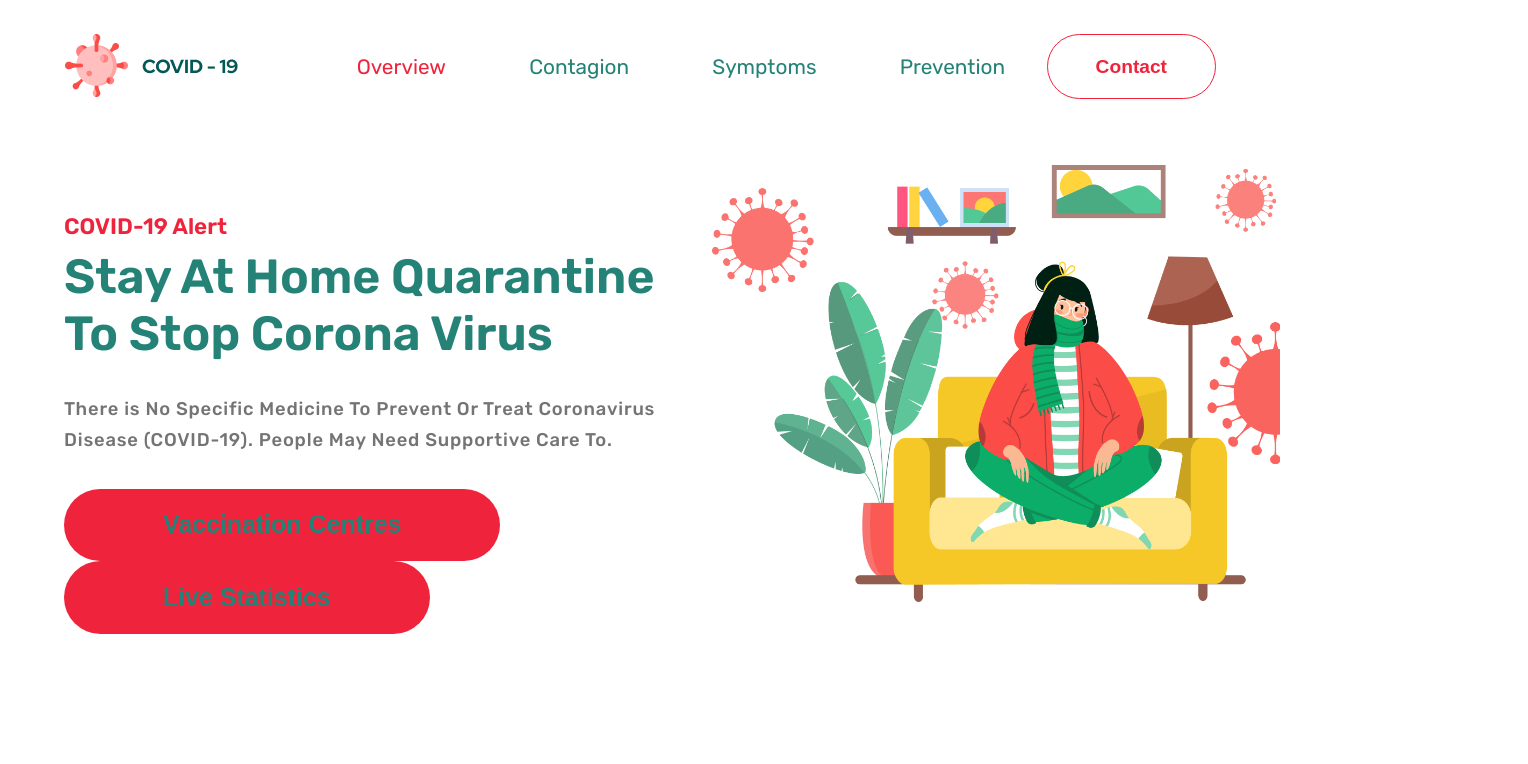
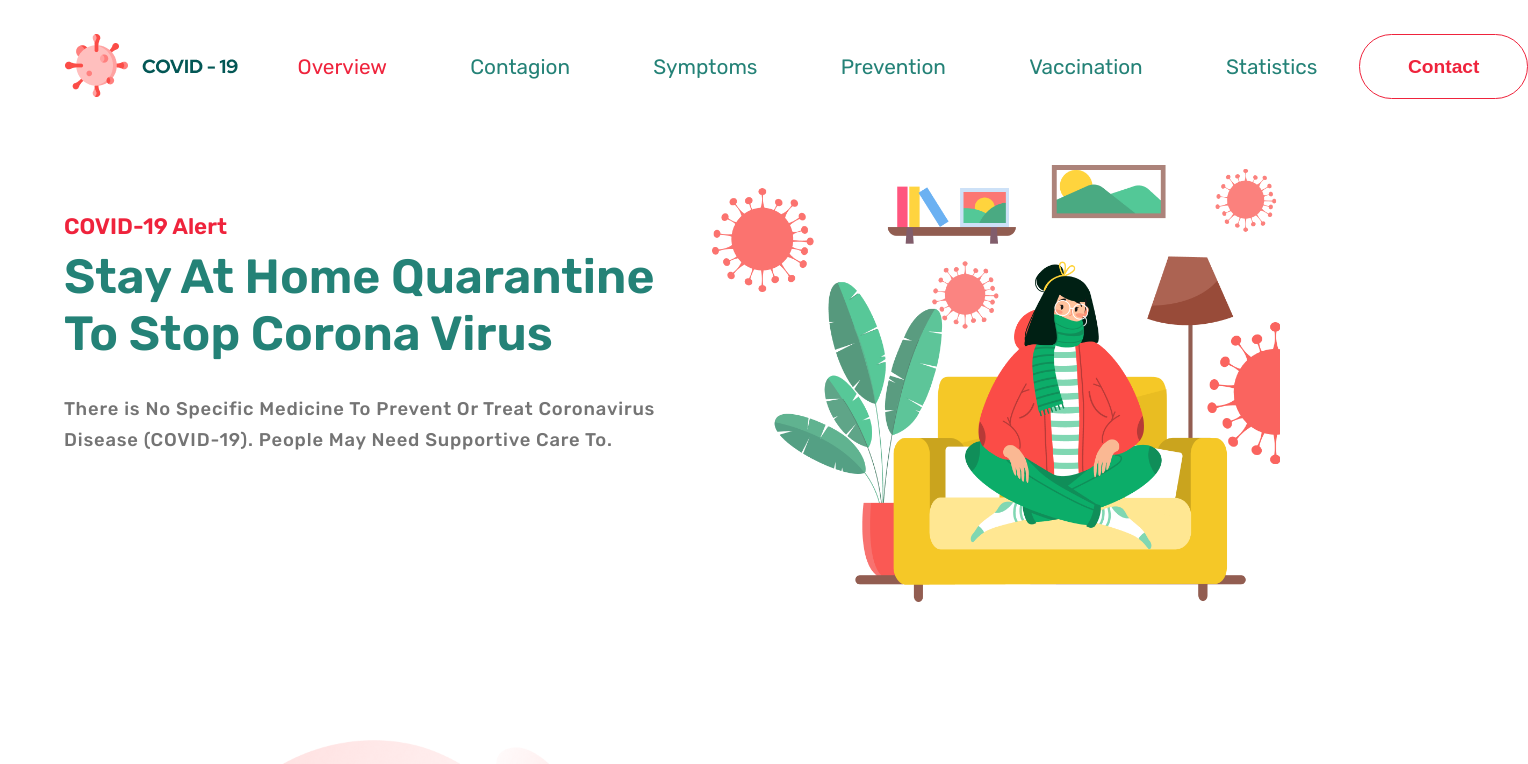
Before and after one commit to sonanshi-0209/covid-19-website, a plain HTML site: page covid-19_tracker/index.html in a window 1280 px wide. Shown: the top 764 px of the page, 1528 px wide, since content can reach past the window. Drawn offline with nearby package versions, Linux system fonts and the light colour scheme.

Commit message:
new commit

```diff
--- a/covid-19_tracker/index.html
+++ b/covid-19_tracker/index.html
@@ -35,6 +35,8 @@
             <li><a href="#contagion" id="nav-link">Contagion</a></li>
             <li><a href="#symptoms" id="nav-link">Symptoms</a></li>
             <li><a href="#solution" id="nav-link">Prevention</a></li>
+            <li><a href="https://shambhavirai16.github.io/find-covid-vaccination-centers/index.html" target="blank">Vaccination</a></li>
+            <li><a href="https://shambhavirai16.github.io/COVID-19_TRACKER_HTML_CSS_JAVASCRIPT/index.html" target="blank">Statistics</a></li>
             <li><button>Contact</button></li>
           </ul>
         </div>
@@ -48,8 +50,7 @@
           There is No Specific Medicine To Prevent Or Treat Coronavirus Disease
           (COVID-19). People May Need Supportive Care To.
         </h5>
-        <button><a href="https://shambhavirai16.github.io/find-covid-vaccination-centers/index.html" target="blank">Vaccination Centres</a></button>
-        <button><a href="https://shambhavirai16.github.io/COVID-19_TRACKER_HTML_CSS_JAVASCRIPT/index.html" target="blank">Live Statistics</a></button>
+
       </div>
       <div class="image">
         <img src="assets/starter.png" alt="" />
```
Also changed, not shown: covid-19_tracker/COVID-19_TRACKER_HTML_CSS_JAVASCRIPT/index.html (+1 -9 lines).
